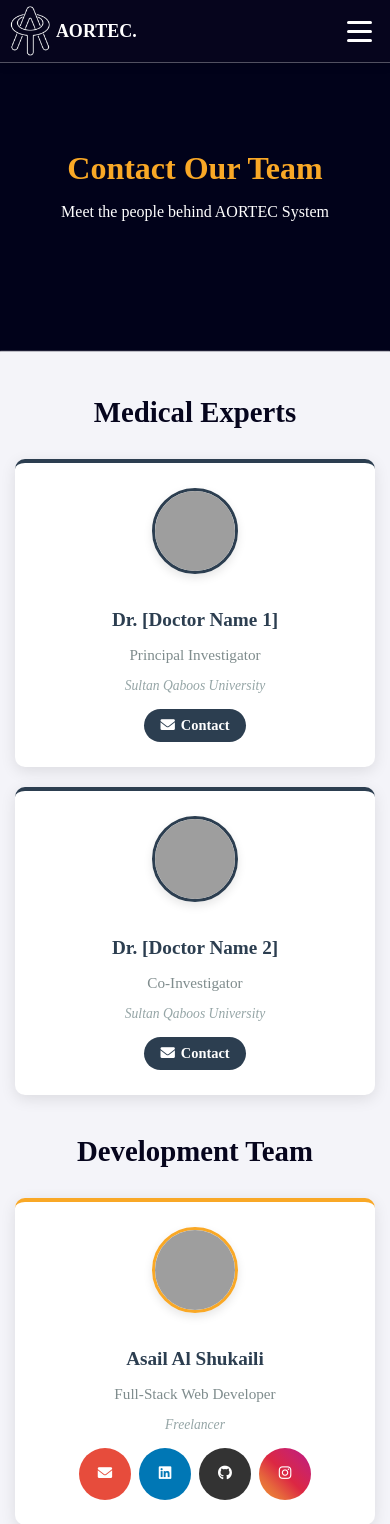
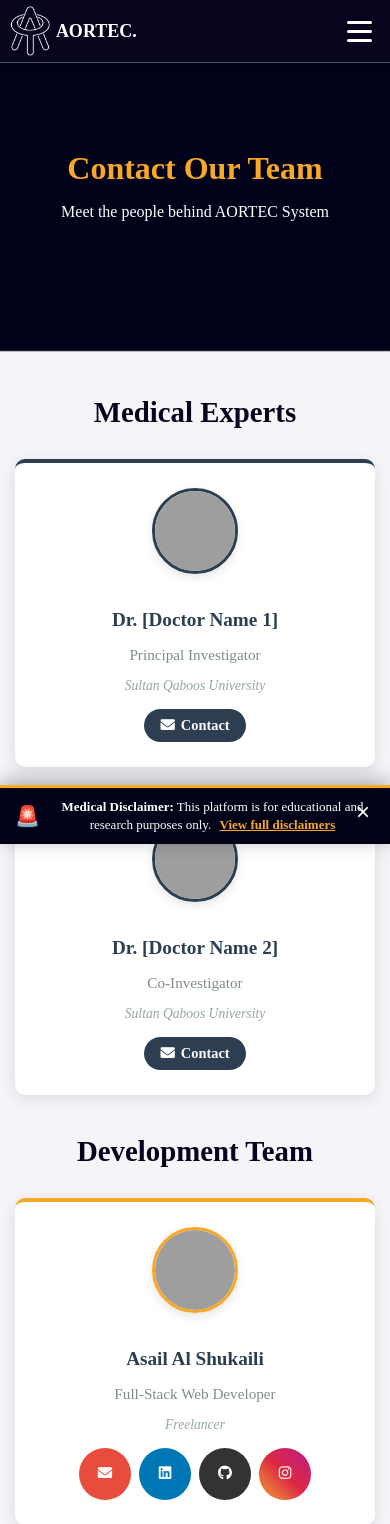
Before and after one commit to asail-client-projects/aortec-medical-ai, a Flask app: page /contact in a window 390 px wide. Shown: the top 1524 px of the page. Run offline with Flask 3, Linux system fonts and the light colour scheme; grey boxes are pictures that could not be loaded.

Commit message:
Add update of 27-8-2025 12:35 pm

```diff
--- a/app.py
+++ b/app.py
@@ -1073,6 +1073,10 @@ def contact():
 def segmentation():
     return render_template('segmentation.html')
 
+#  Legal page route
+@app.route('/legal')
+def legal_disclaimers():
+    return render_template('legal.html')
 
 if __name__ == '__main__':
     import os
--- a/static/css/footer.css
+++ b/static/css/footer.css
@@ -268,3 +268,109 @@ footer {
         width: 50px;
     }
 }
+
+/* CSS FOR THE DISCLAIMER BAR */
+.medical-disclaimer-bar {
+    position: fixed;
+    bottom: 0;
+    left: 0;
+    right: 0;
+    background-color: #020318;
+    border-top: 3px solid #f9a826;
+    z-index: 1000;
+    box-shadow: 0 -4px 20px rgba(0,0,0,0.3);
+    transition: transform 0.3s ease;
+}
+
+.medical-disclaimer-bar.hidden {
+    transform: translateY(100%);
+}
+
+.disclaimer-bar-content {
+    display: flex;
+    align-items: center;
+    justify-content: space-between;
+    padding: 12px 20px;
+    max-width: 1200px;
+    margin: 0 auto;
+}
+
+.disclaimer-text {
+    display: flex;
+    align-items: center;
+    gap: 10px;
+    flex: 1;
+}
+
+.disclaimer-icon {
+    font-size: 20px;
+    flex-shrink: 0;
+}
+
+.disclaimer-message {
+    color: white;
+    font-size: 14px;
+    line-height: 1.4;
+}
+
+.disclaimer-link {
+    color: #f9a826;
+    text-decoration: underline;
+    font-weight: bold;
+    margin-left: 5px;
+}
+
+.disclaimer-link:hover {
+    color: #e09515;
+    text-decoration: none;
+}
+
+.disclaimer-close {
+    background: transparent;
+    border: none;
+    color: white;
+    font-size: 24px;
+    cursor: pointer;
+    padding: 5px 10px;
+    border-radius: 50%;
+    transition: background-color 0.3s;
+    flex-shrink: 0;
+}
+
+.disclaimer-close:hover {
+    background-color: rgba(255, 255, 255, 0.1);
+}
+
+/* Add bottom padding to body to prevent content overlap */
+body {
+    padding-bottom: 70px; /* Adjust based on disclaimer bar height */
+}
+
+/* Mobile responsive */
+@media (max-width: 768px) {
+    .disclaimer-bar-content {
+        padding: 10px 15px;
+        flex-direction: column;
+        gap: 10px;
+        text-align: center;
+    }
+
+    .disclaimer-message {
+        font-size: 13px;
+    }
+
+    .disclaimer-close {
+        position: absolute;
+        top: 5px;
+        right: 10px;
+    }
+
+    body {
+        padding-bottom: 90px; /* More space on mobile */
+    }
+}
+
+/* When disclaimer is closed, remove bottom padding */
+body.disclaimer-closed {
+    padding-bottom: 0;
+}
--- a/static/css/styles.css
+++ b/static/css/styles.css
@@ -2,22 +2,18 @@
 body {
     margin: 0;
     padding: 0;
-    font-family: Arial, sans-serif;
     background-color: #f4f4f9;
     color: #333;
 }
 
 /* Common heading styles */
 h1, h2, h3, h4, h5, h6 {
-    font-family: Arial, sans-serif;
 }
 
 /* Common paragraph styles */
 p {
-    font-family: Arial, sans-serif;
 }
 
 /* Other common elements */
 button, input, select, textarea {
-    font-family: Arial, sans-serif;
 }
--- /dev/null
+++ b/static/js/footer.js
@@ -0,0 +1,37 @@
+// JAVASCRIPT FOR DISCLAIMER BAR FUNCTIONALITY
+
+function closeDiclaimerBar() {
+  const disclaimerBar = document.querySelector('.medical-disclaimer-bar');
+  if (disclaimerBar) {
+    disclaimerBar.classList.add('hidden');          // slide it down (CSS handles transform)
+    document.body.classList.add('disclaimer-closed'); // remove bottom padding
+    sessionStorage.setItem('disclaimerClosed', 'true');
+  }
+}
+// expose for inline onclick
+window.closeDiclaimerBar = closeDiclaimerBar;
+
+// Delegate click: works even if the button is re-rendered
+document.addEventListener('click', (e) => {
+  if (e.target.closest('.disclaimer-close')) {
+    closeDiclaimerBar();
+  }
+});
+
+// Show disclaimer bar on page load (unless user closed it in this tab)
+document.addEventListener('DOMContentLoaded', function () {
+  const disclaimerBar = document.querySelector('.medical-disclaimer-bar');
+  const wasClosed = sessionStorage.getItem('disclaimerClosed');
+  if (wasClosed === 'true' && disclaimerBar) {
+    disclaimerBar.classList.add('hidden');
+    document.body.classList.add('disclaimer-closed');
+  }
+});
+
+// Optional: after 30s, just reduce opacity (do not auto-hide)
+setTimeout(function () {
+  if (sessionStorage.getItem('disclaimerClosed') !== 'true') {
+    const disclaimerBar = document.querySelector('.medical-disclaimer-bar');
+    if (disclaimerBar) disclaimerBar.style.opacity = '0.9';
+  }
+}, 30000);
--- a/templates/contact.html
+++ b/templates/contact.html
@@ -8,6 +8,7 @@
     <link rel="stylesheet" href="{{ url_for('static', filename='css/contact.css') }}">
     <link rel="stylesheet" href="{{ url_for('static', filename='css/header.css') }}">
     <link rel="stylesheet" href="{{ url_for('static', filename='css/footer.css') }}">
+    <link rel="stylesheet" href="{{ url_for('static', filename='css/styles.css') }}">
     <link href="https://cdnjs.cloudflare.com/ajax/libs/font-awesome/6.0.0-beta3/css/all.min.css" rel="stylesheet">
     <style>
         .hero {
@@ -74,6 +75,7 @@
                 <div class="team-card developer">
                     <div class="card-content">
                         <div class="profile-image">
+                            <!--<img src="{{ url_for('static', filename='images/contacts/contact 3.png') }}" alt="Contact 3 logo">-->
                             <img src="https://images.unsplash.com/photo-1484417894907-623942c8ee29?w=150&h=150&fit=crop&auto=format" alt="Laptop with Code">
                         </div>
                         <div class="profile-info">
--- a/templates/footer.html
+++ b/templates/footer.html
@@ -4,7 +4,8 @@
     <meta charset="UTF-8">
     <meta name="viewport" content="width=device-width, initial-scale=1.0">
     <title>Footer</title>
-    <link rel="stylesheet" href="{{ url_for('static', filename='styles.css') }}">
+    <link rel="stylesheet" href="{{ url_for('static', filename='css/styles.css') }}">
+    <link rel="stylesheet" href="{{ url_for('static', filename='css/footer.css') }}">
 </head>
 <body>
     <footer>
@@ -39,5 +40,22 @@
             <p>© 2025 AORTEC. All rights reserved.</p>
         </div>
     </footer>
+
+    <div class="medical-disclaimer-bar">
+        <div class="disclaimer-bar-content">
+        <div class="disclaimer-text">
+            <span class="disclaimer-icon">🚨</span>
+            <span class="disclaimer-message">
+            <strong>Medical Disclaimer:</strong> This platform is for educational and research purposes only.
+            <a href="{{ url_for('legal_disclaimers') }}" class="disclaimer-link">View full disclaimers</a>
+            </span>
+        </div>
+        <!-- Option A: keep inline; see JS note below -->
+        <button class="disclaimer-close" onclick="closeDiclaimerBar()" aria-label="Close disclaimer">×</button>
+        </div>
+    </div>
+
+    <script defer src="{{ url_for('static', filename='js/footer.js') }}"></script>
+
 </body>
 </html>
```
Also changed, not shown: templates/legal.html (added, +115 -0 lines), static/images/contacts/contact 3.png (added).
